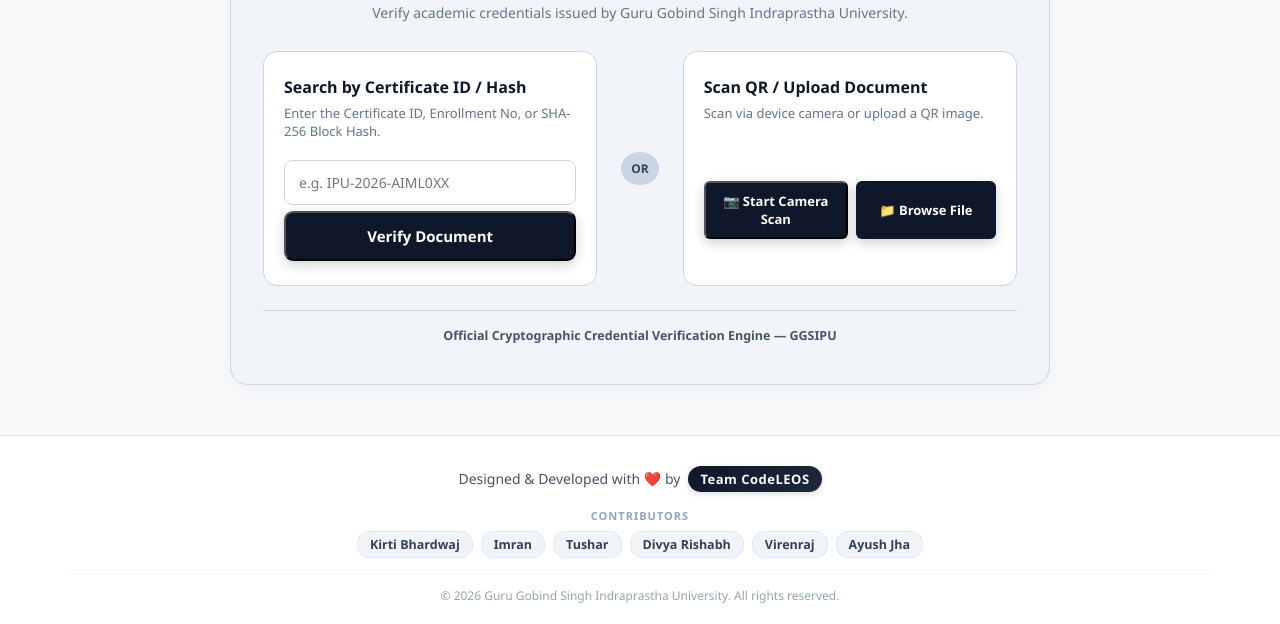
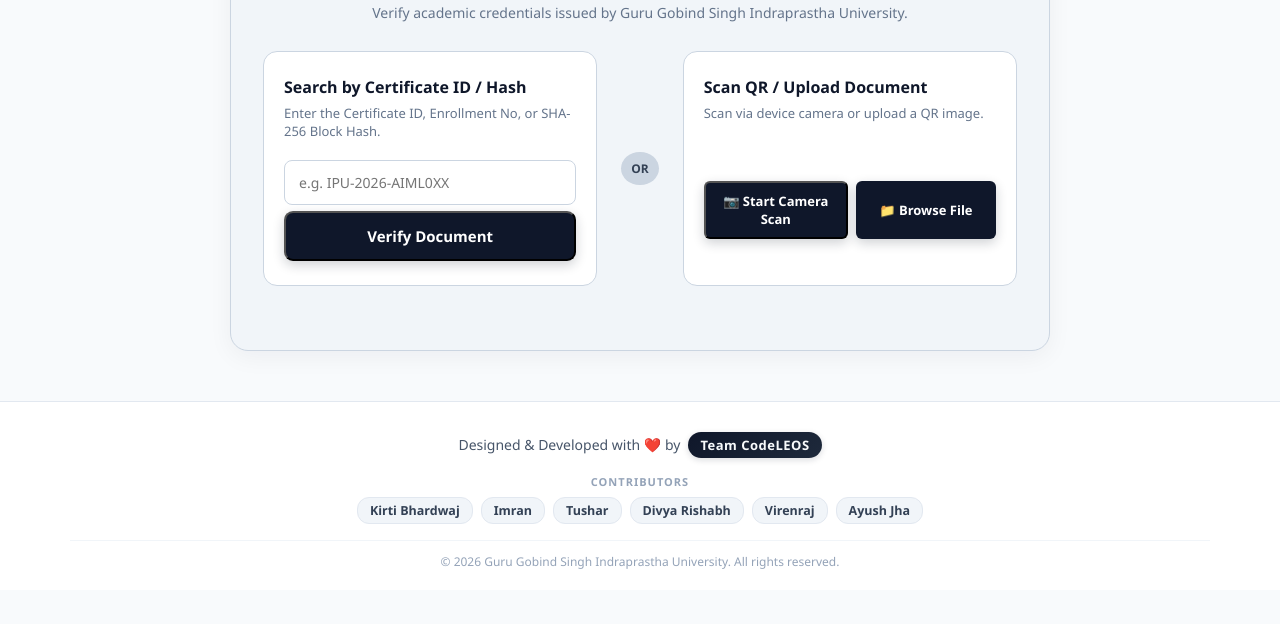
Before and after one commit to Imranalam01/Low_Cost_Lite_Blockchain_Based_Certificate_Generation, a website: page verify.html in a window 1280 px wide. Shown: the part 293-917 px from the top of the page. After the commit the page ends 883 px from the top, so only its background shows below. Drawn offline with Linux system fonts and the light colour scheme.

Commit message:
removed Official Cryptographic Credential Verification Engine line form verify.html

```diff
--- a/verify.html
+++ b/verify.html
@@ -137,9 +137,6 @@
 
             </div>
 
-            <div class="security-badge-note" style="margin-top: 1.5rem;">
-                Official Cryptographic Credential Verification Engine — GGSIPU
-            </div>
         </div>
 
     </main>
```
